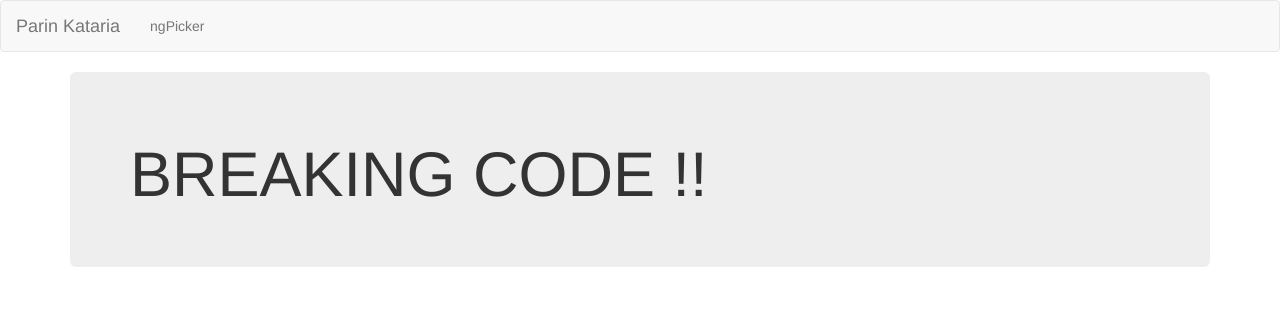
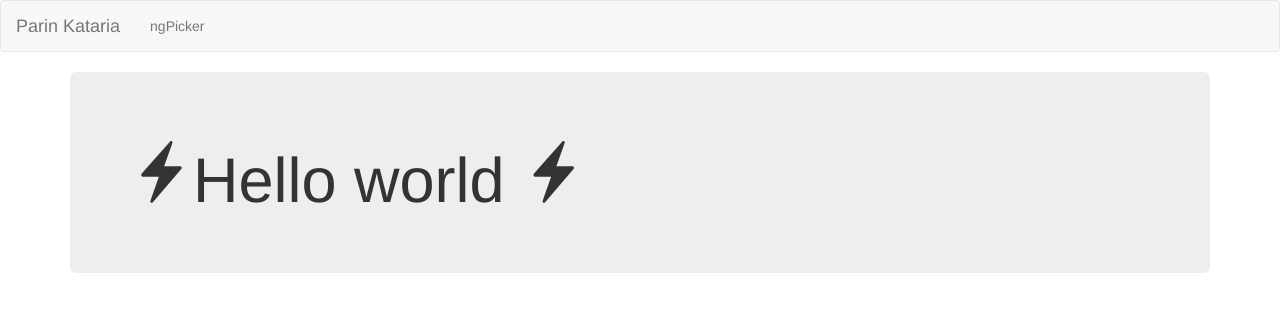
Before and after one commit to parinck/parin2092.github.io, a plain HTML site: page index.html in a window 1280 px wide. Drawn offline with Linux system fonts and the light colour scheme; files whose address does not match are found by name.

Commit message:
minor fixes

```diff
--- a/index.html
+++ b/index.html
@@ -37,7 +37,10 @@
     </nav>
     <div class="container">
         <div class="jumbotron">
-            <h1>BREAKING CODE !!</h1>
+            <h1>
+                <span class="glyphicon glyphicon-flash"></span>Hello world
+                <span class="glyphicon glyphicon-flash"></span>
+            </h1>
         </div>
     </div>
 </body>
```
